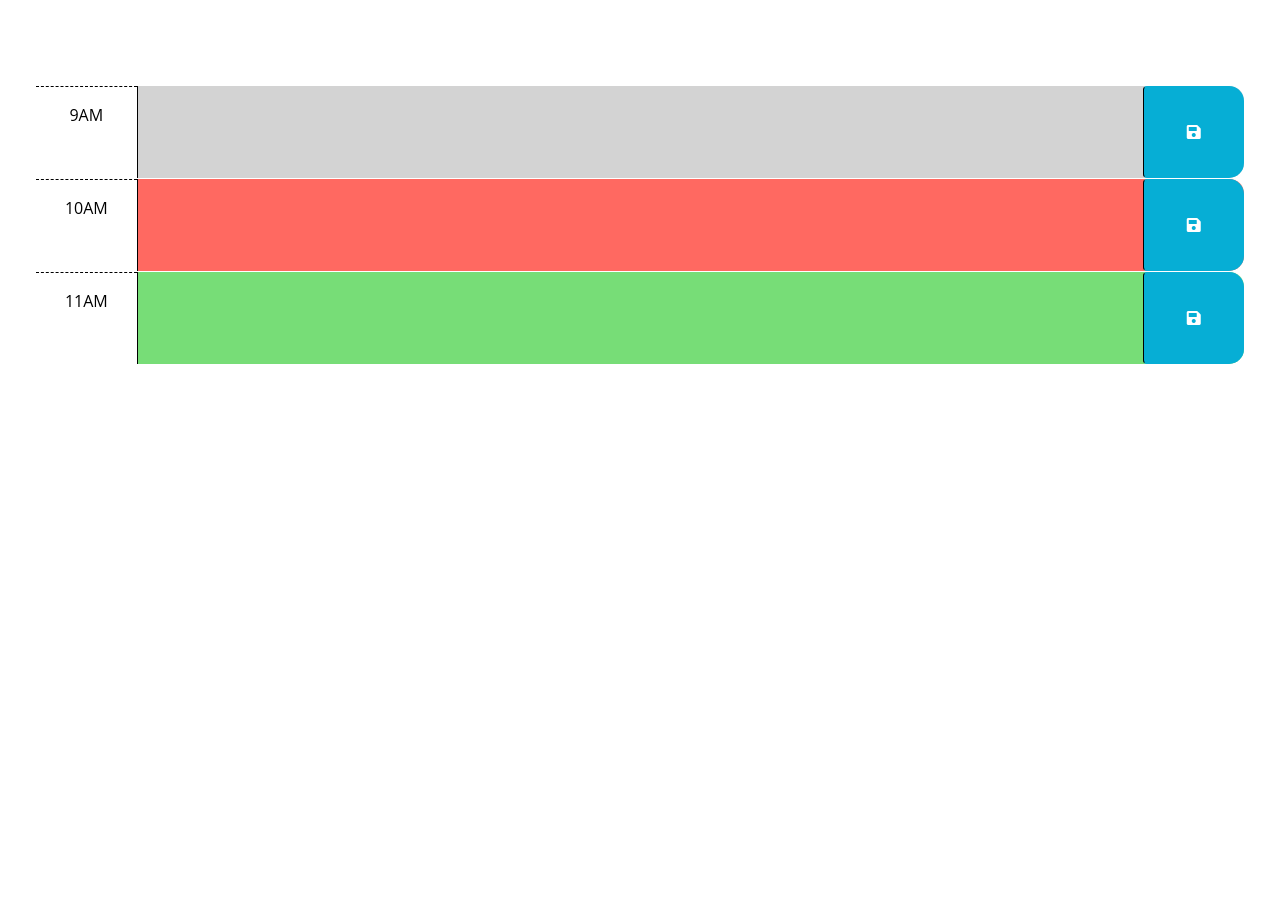
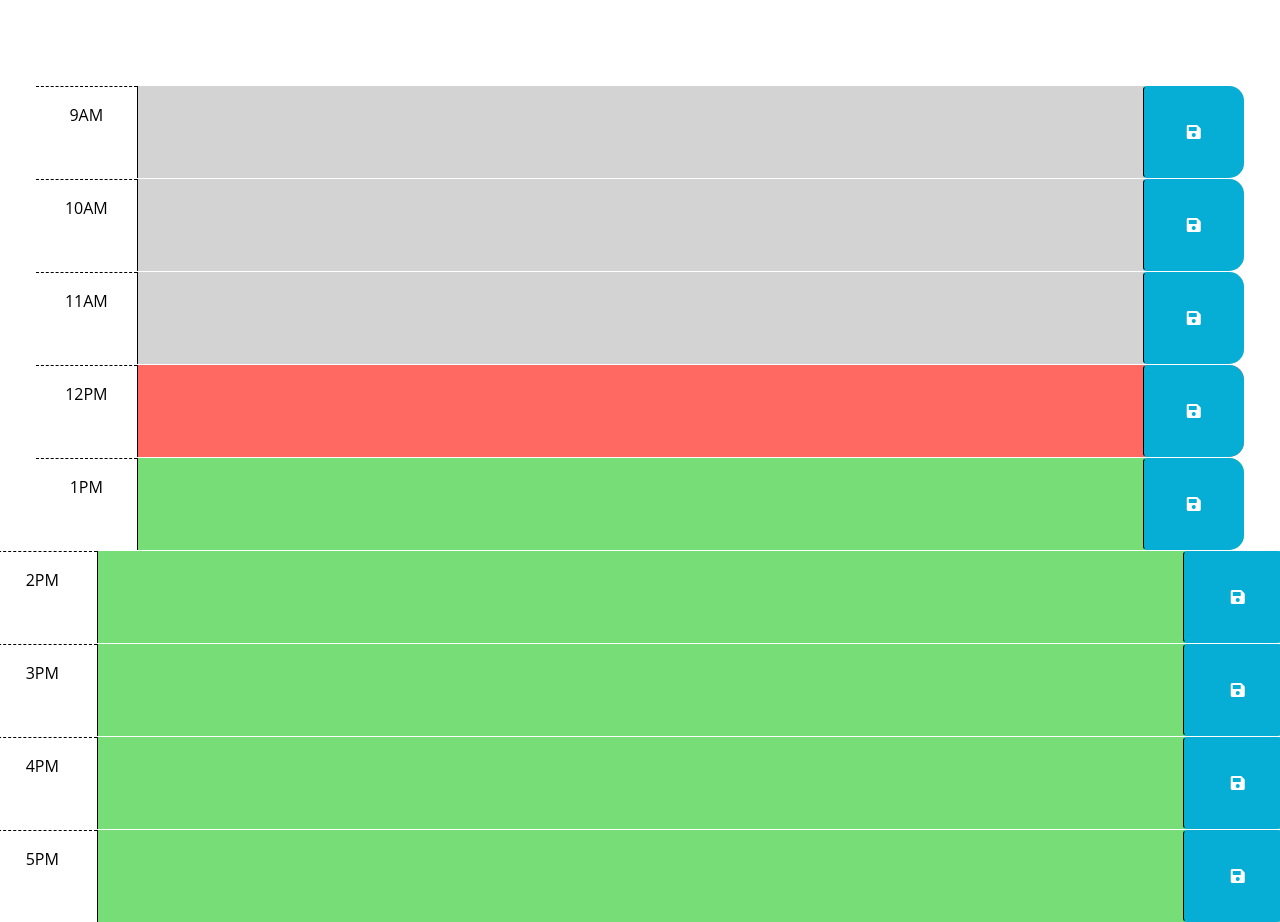
Before and after one commit to SamGreenwood84/05-challenge-work-day-scheduler, a website: page index.html in a window 1280 px wide. Shown: the part 166-1088 px from the top of the page. Before the commit the page ends 800 px from the top, so only its background shows below. Drawn offline with nearby package versions, Linux system fonts and the light colour scheme; files that its build step writes are made by us from their sources; files whose address does not match are found by name.

```diff
--- a/index.html
+++ b/index.html
@@ -50,8 +50,7 @@
         </button>
       </div>
 
-      <!-- Example of a present time block. The "present" class adds a red background color. -->
-      <div id="hour-10" class="row time-block present">
+      <div id="hour-10" class="row time-block past">
         <div class="col-2 col-md-1 hour text-center py-3">10AM</div>
         <textarea class="col-8 col-md-10 description" rows="3"> </textarea>
         <button class="btn saveBtn col-2 col-md-1" aria-label="save">
@@ -59,15 +58,68 @@
         </button>
       </div>
 
-      <!-- Example of a future time block. The "future" class adds a green background color. -->
-      <div id="hour-11" class="row time-block future">
+      <div id="hour-11" class="row time-block past">
         <div class="col-2 col-md-1 hour text-center py-3">11AM</div>
         <textarea class="col-8 col-md-10 description" rows="3"> </textarea>
         <button class="btn saveBtn col-2 col-md-1" aria-label="save">
           <i class="fas fa-save" aria-hidden="true"></i>
         </button>
       </div>
+
+      <!-- Example of a present time block. The "present" class adds a red background color. -->
+      <div id="hour-12" class="row time-block present">
+        <div class="col-2 col-md-1 hour text-center py-3">12PM</div>
+        <textarea class="col-8 col-md-10 description" rows="3"> </textarea>
+        <button class="btn saveBtn col-2 col-md-1" aria-label="save">
+          <i class="fas fa-save" aria-hidden="true"></i>
+        </button>
+      </div>
+
+      <!-- Example of a future time block. The "future" class adds a green background color. -->
+      <div id="hour-1" class="row time-block future">
+        <div class="col-2 col-md-1 hour text-center py-3">1PM</div>
+        <textarea class="col-8 col-md-10 description" rows="3"> </textarea>
+        <button class="btn saveBtn col-2 col-md-1" aria-label="save">
+          <i class="fas fa-save" aria-hidden="true"></i>
+        </button>
+      </div>
     </div>
+
+    <div id="hour-2" class="row time-block future">
+      <div class="col-2 col-md-1 hour text-center py-3">2PM</div>
+      <textarea class="col-8 col-md-10 description" rows="3"> </textarea>
+      <button class="btn saveBtn col-2 col-md-1" aria-label="save">
+        <i class="fas fa-save" aria-hidden="true"></i>
+      </button>
+    </div>
+  </div>
+
+  <div id="hour-3" class="row time-block future">
+    <div class="col-2 col-md-1 hour text-center py-3">3PM</div>
+    <textarea class="col-8 col-md-10 description" rows="3"> </textarea>
+    <button class="btn saveBtn col-2 col-md-1" aria-label="save">
+      <i class="fas fa-save" aria-hidden="true"></i>
+    </button>
+  </div>
+</div>
+
+<div id="hour-4" class="row time-block future">
+  <div class="col-2 col-md-1 hour text-center py-3">4PM</div>
+  <textarea class="col-8 col-md-10 description" rows="3"> </textarea>
+  <button class="btn saveBtn col-2 col-md-1" aria-label="save">
+    <i class="fas fa-save" aria-hidden="true"></i>
+  </button>
+</div>
+</div>
+
+<div id="hour-5" class="row time-block future">
+  <div class="col-2 col-md-1 hour text-center py-3">5PM</div>
+  <textarea class="col-8 col-md-10 description" rows="3"> </textarea>
+  <button class="btn saveBtn col-2 col-md-1" aria-label="save">
+    <i class="fas fa-save" aria-hidden="true"></i>
+  </button>
+</div>
+</div>
 
     <script src="https://cdnjs.cloudflare.com/ajax/libs/jquery/3.2.1/jquery.min.js"></script>
     <script src="https://cdn.jsdelivr.net/npm/dayjs@1.11.3/dayjs.min.js"
--- /dev/null
+++ b/package.json
@@ -0,0 +1,5 @@
+{
+  "dependencies": {
+    "dayjs": "^1.11.10"
+  }
+}
```
Also changed, not shown: README.md, assets/images/image.png (added), 1 other file.
